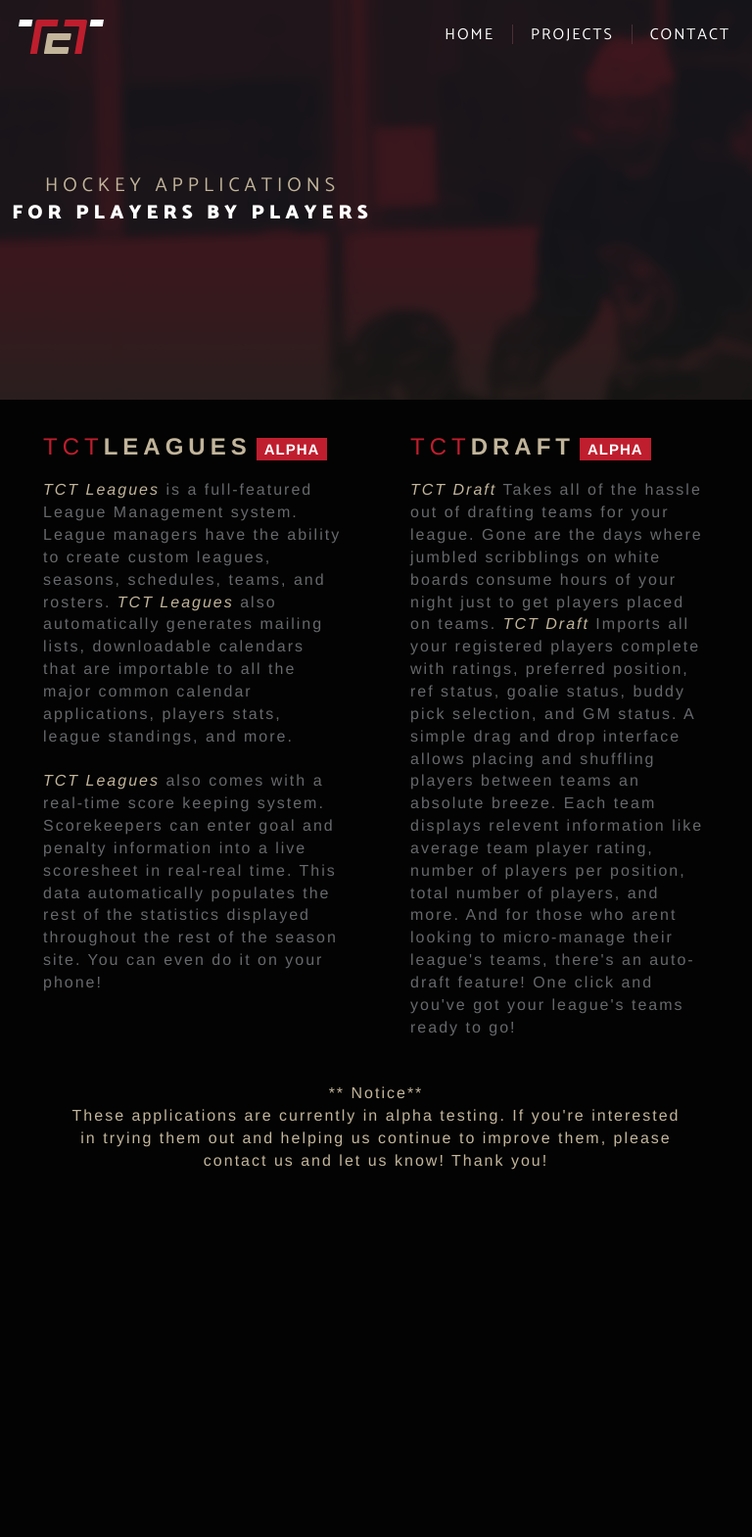
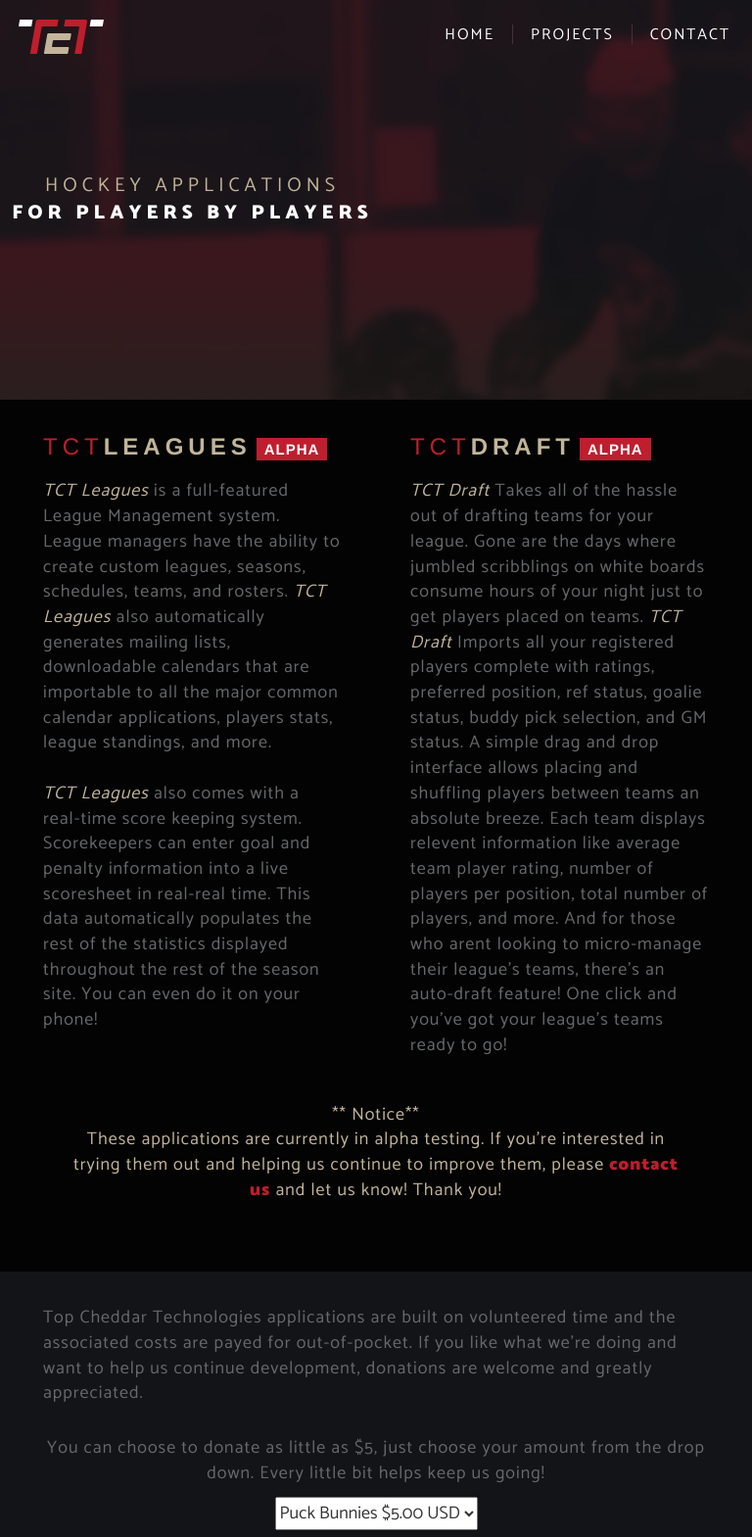
Before and after one commit to jsruesch/tct, a PHP site: page / in a window 768 px wide. Shown: the top 1569 px of the page at 98% size. Before the commit the page ends 1194 px from the top, so only its background shows below. Run offline with PHP 8.4, Linux system fonts and the light colour scheme.

Commit message:
Add donation section

```diff
--- a/index.php
+++ b/index.php
@@ -27,7 +27,6 @@
   <div class="container">
     <!-- Projects -->
     <div id="projects-section" class="row">
-
       <!-- Leagues -->
       <div class="row">
         <div class="col-sm-6">
@@ -44,6 +43,7 @@
             </p>
           </div>
         </div>
+        <!-- Drafter -->
         <div class="col-sm-6">
           <div class="row pad60">
             <h3 class="text-red mar20-bot">TCT<span class="text-bold text-gold">Draft</span><span class="alpha mar5-left">ALPHA</span></h3>
@@ -60,21 +60,46 @@
           <p class="text-gold text-center">
             ** Notice**<br />
             These applications are currently in alpha testing. If you're interested in trying them out and helping us continue to improve them,
-            please contact us and let us know! Thank you!
+            please <a class="text-bold text-red" href="mailto:contact@topcheddartech.com" target="_blank">contact us</a> and let us know! Thank you!
           </p>
         </div>
-      </div>
-      <!-- Drafter -->
-      <div class="row">
-
       </div>
     </div>
   </div>
 </div><!-- END: Projects -->
 
 <!-- Donations -->
-<div class="container-fluid">
-  <div class="container">
+<div class="container-fluid bg-blue">
+  <div class="container pad60">
+    <div clas="row">
+      <p class="text-lblue">
+        Top Cheddar Technologies applications are built on volunteered time and the associated costs are payed for out-of-pocket. If you like what we're doing and want to help us continue development, donations
+        are welcome and greatly appreciated.
+      </p>
+    </div>
+    <div class="row">
+      <form target="paypal" action="https://www.paypal.com/cgi-bin/webscr" method="post">
+			<input type="hidden" name="cmd" value="_s-xclick">
+			<input type="hidden" name="hosted_button_id" value="PUUXG56ZYFJ8Q">
+			<input type="hidden" name="on0" value="Donation Amount">
+
+      <div class="row mar20-top">
+        <p class="text-lblue text-center">You can choose to donate as little as $5, just choose your amount from the drop down. Every little bit helps keep us going!</p>
+  			<p class="text-grey text-center"><select name="os0">
+  				<option value="Puck Bunnies">Puck Bunnies $5.00 USD</option>
+  				<option value="Boosties">Boosties $10.00 USD</option>
+  				<option value="Line mates">Line mates $20.00 USD</option>
+  			</select> </p>
+  			<input type="hidden" name="currency_code" value="USD">
+  			<p class="text-white text-center"><input type="image" src="https://www.paypalobjects.com/en_US/i/btn/btn_cart_LG.gif" border="0" name="submit" alt="PayPal - The safer, easier way to pay online!"></p>
+        <p class="text-lblue text-center">
+          *You will be taken to the Paypal site where you can choose to pay by credit card or your paypal account
+        </p>
+        <p class="text-white text-center"><img alt="" border="0" src="https://www.paypalobjects.com/en_US/i/scr/pixel.gif" width="1" height="1"></p>
+      </div>
+
+			</form>
+    </div>
   </div>
 </div><!-- END: Donations -->
 
--- a/stylesheets/responsive_styles.scss
+++ b/stylesheets/responsive_styles.scss
@@ -26,9 +26,24 @@
   .hero-text{ font-size: 20px !important; padding-top: 100px !important;  }
 }
 
-@media (min-device-width: 519px) and (max-devide-width:770px){  }
-/* End Desktops */
 
-/*-----------------  Smartphones  -----------------*/
-@media (max-device-width: 519px) {  }
-/* End Smartphones */
+
+/*-----------------  Devices  -----------------*/
+@media screen and (max-device-width:768px){
+
+  .hero{ height: 250px !important }
+  .hero-skater{ display:none; }
+  .hero-text{ text-align: center !important; font-size: 20px !important; padding-top: 50px !important;  }
+}
+
+@media (min-device-width: 960px) and (max-device-width:1200px){
+
+  .hero{ height: 408px !important; }
+  .hero-text{ font-size: 20px !important; padding-top: 100px !important;  }
+}
+
+@media (min-device-width: 768px) and (max-device-width:960px){
+
+  .hero{ height: 408px !important; }
+  .hero-text{ font-size: 20px !important; padding-top: 100px !important;  }
+}
--- a/stylesheets/style.scss
+++ b/stylesheets/style.scss
@@ -38,9 +38,9 @@
  a{  }
 
  p{
-   font-famly: $catamaran;
-   letter-spacing: 2px;
-   font-size: 16px;
+   font-family: $catamaran;
+   letter-spacing: 1px;
+   font-size: 18px;
 }
 
  ul{ list-style:none; }
```
Also changed, not shown: stylesheets/style.css (+29 -6 lines), stylesheets/style.min.css, 1 other file.
